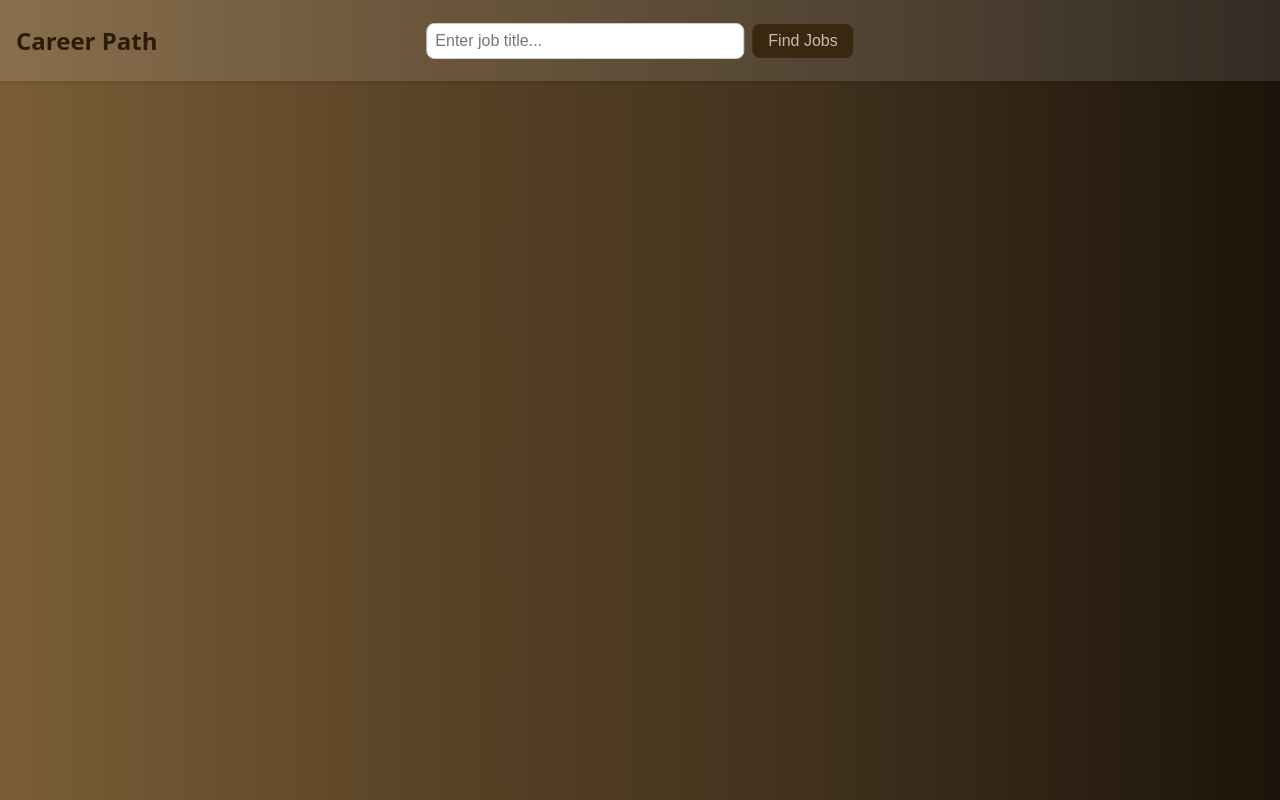
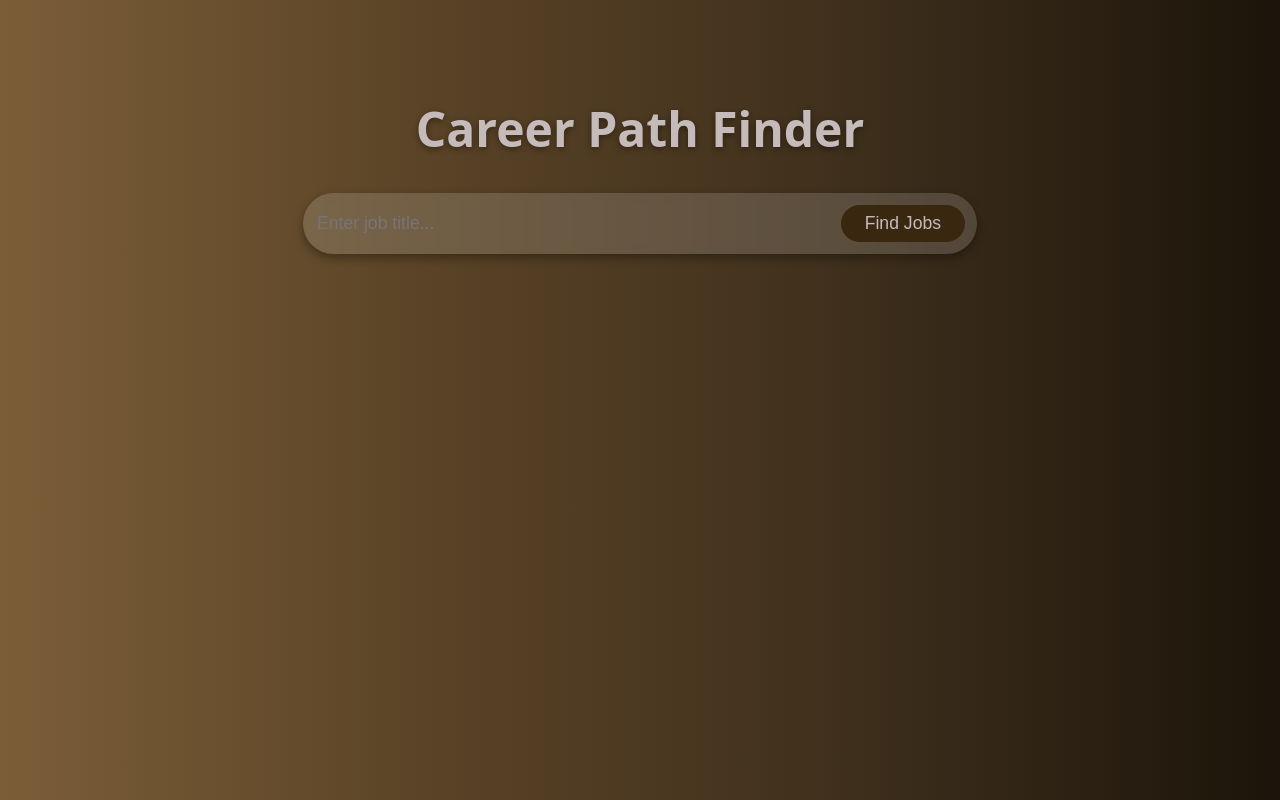
Before and after one commit to inezakevin23/smart-travel-planner, a plain HTML site: page index.html in a window 1280 px wide. Drawn offline with Linux system fonts and the light colour scheme.

Commit message:
updated css design

```diff
--- a/index.html
+++ b/index.html
@@ -3,22 +3,27 @@
   <head>
     <meta charset="UTF-8" />
     <meta name="viewport" content="width=device-width, initial-scale=1.0" />
+    <title>Career Path Finder</title>
     <link rel="stylesheet" href="./styles/styles.css" />
-    <title>Career Path</title>
   </head>
   <body>
-    <header>
-      <div class="title">
-        <h1>Career Path</h1>
+    <div id="container">
+      <div class="logo">Career Path Finder</div>
+
+      <div class="search-wrapper" id="searchWrapper">
+        <div class="search">
+          <input
+            id="searchInput"
+            placeholder="Enter job title..."
+            type="text"
+          />
+          <button id="searchBtn">Find Jobs</button>
+        </div>
       </div>
-      <div class="search">
-        <input placeholder="Enter job title..." type="text" size="32" />
-        <button>Find Jobs</button>
-      </div>
-    </header>
-    <main class="container">
-      <div></div>
-    </main>
-    <footer></footer>
+
+      <div id="results"></div>
+    </div>
+
+    <script src="script.js"></script>
   </body>
 </html>
--- a/styles/styles.css
+++ b/styles/styles.css
@@ -1,3 +1,7 @@
+/* ---------------------------------------- */
+/* ROOT VARIABLES (YOUR ORIGINAL PALETTE)   */
+/* ---------------------------------------- */
+
 :root {
   --primary-color: #3a270f;
   --primary-color-contrast: #c5bbbb;
@@ -15,91 +19,177 @@
   --space-4: 1rem;
   --space-5: 1.5rem;
   --space-6: 2rem;
-  --border-radius: 0.5rem;
   --max-width: 1200px;
   --focus-outline: 2px solid var(--primary-color);
 }
+
+/* ---------------------------------------- */
+/* GLOBAL STYLES                            */
+/* ---------------------------------------- */
+
 body {
   background: var(--background-color);
   font-family: system-ui, -apple-system, BlinkMacSystemFont, "Segoe UI", Roboto,
-    "Helvetica Neue", Arial, sans-serif;
+    Arial, sans-serif;
   padding: 0;
   margin: 0;
-  border: none;
-  /* box-sizing: border-box; */
+  color: var(--text-color);
 }
-header {
-  display: flex;
-  justify-content: center;
-  align-items: center;
-  gap: var(--space-3);
-  padding: var(--space-2) var(--space-4);
-  background-color: rgba(255, 255, 255, 0.1);
-  box-shadow: 0 2px 4px rgba(0, 0, 0, 0.1);
-}
-.title {
-  flex-grow: 1;
-  text-align: left;
-}
-header h1 {
-  color: var(--text-color);
-  font-size: 1.5rem;
-}
-.search {
-  position: absolute;
-  left: 50%;
-  transform: translateX(-50%);
-  display: flex;
-  align-items: center;
-  gap: var(--space-2);
-  z-index: 10;
-}
-.container {
+
+#container {
+  min-height: 100vh;
+  width: 100%;
   display: flex;
   flex-direction: column;
   align-items: center;
-  padding: var(--space-4);
-  text-align: center;
 }
-button {
+
+/* ---------------------------------------- */
+/* LOGO TITLE (LIKE GOOGLE)                 */
+/* ---------------------------------------- */
+
+.logo {
+  font-size: 2rem;
+  margin-top: 6rem;
+  font-weight: bold;
+  color: var(--primary-color-contrast);
+  transition: 0.4s ease;
+  text-shadow: 0 2px 6px rgba(0, 0, 0, 0.4);
+}
+
+.logo-small {
+  font-size: 1.2rem !important;
+  margin-top: 1rem !important;
+}
+
+/* ---------------------------------------- */
+/* SEARCH WRAPPER (GOOGLE STYLE CENTERED)   */
+/* ---------------------------------------- */
+
+.search-wrapper {
+  margin-top: 2rem;
+  width: 100%;
+  display: flex;
+  justify-content: center;
+  transition: all 0.5s ease;
+}
+
+.search {
+  width: 80%;
+  max-width: 450px;
+  display: flex;
+  gap: var(--space-2);
+  background: rgba(255, 255, 255, 0.15);
+  padding: var(--space-3);
+  border-radius: 50px;
+  box-shadow: 0 4px 10px rgba(0, 0, 0, 0.35);
+  backdrop-filter: blur(4px);
+  transition: 0.4s ease;
+}
+
+.search-top {
+  margin-top: 0.5rem !important;
+}
+
+/* Input */
+.search input {
+  flex: 1;
+  border: none;
+  outline: none;
+  font-size: 1rem;
+  background: transparent;
+}
+.search:focus-within {
+  border: 1px solid #c6c6c6;
+  box-shadow: 0 2px 10px rgba(0, 0, 0, 0.3);
+}
+
+/* Button */
+.search button {
   background-color: var(--primary-color);
   color: var(--primary-color-contrast);
   border: none;
   padding: var(--space-2) var(--space-4);
-  border-radius: var(--border-radius);
+  border-radius: 50px;
   cursor: pointer;
   font-size: 1rem;
-  transition: background-color 0.3s ease;
+  transition: 0.3s ease;
+  white-space: nowrap;
 }
-button:hover {
+
+.search button:hover {
   background-color: #5d472a;
 }
-input[type="text"] {
-  padding: var(--space-2);
-  border: 1px solid #ccc;
-  border-radius: var(--border-radius);
-  font-size: 1rem;
-  width: 300px;
+
+/* ---------------------------------------- */
+/* RESULTS SECTION                          */
+/* ---------------------------------------- */
+
+#results {
+  margin-top: var(--space-5);
+  color: var(--primary-color-contrast);
+  text-align: center;
+  padding: 0 var(--space-4);
 }
-input[type="text"]:focus {
-  outline: var(--focus-outline);
-  border-color: var(--primary-color);
-}
-/* mobile display */
+
+/* ---------------------------------------- */
+/* MOBILE FIRST ADJUSTMENTS                 */
+/* ---------------------------------------- */
+
 @media (max-width: 600px) {
+  .logo {
+    font-size: 1.7rem;
+    margin-top: 5rem;
+  }
+
   .search {
-    gap: var(--space-2);
-    position: static;
-    transform: none;
+    max-width: 95%;
+    padding: var(--space-2);
   }
-  input[type="text"] {
-    width: 100%;
+
+  .search input {
+    font-size: 0.9rem;
   }
+
   .search button {
-    width: 50%;
-    padding: var(--space-2) var(--space-2);
-  }
-  header h1 {
-    font-size: 1.2rem;
+    padding: var(--space-2) var(--space-3);
+    font-size: 0.9rem;
   }
 }
+
+/* ---------------------------------------- */
+/* TABLET                                   */
+/* ---------------------------------------- */
+
+@media (min-width: 600px) and (max-width: 900px) {
+  .logo {
+    font-size: 2.4rem;
+  }
+
+  .search {
+    max-width: 550px;
+  }
+}
+
+/* ---------------------------------------- */
+/* DESKTOP                                  */
+/* ---------------------------------------- */
+
+@media (min-width: 900px) {
+  .logo {
+    font-size: 3rem;
+  }
+
+  .search {
+    max-width: 650px;
+  }
+
+  .search input {
+    font-size: 1.1rem;
+  }
+
+  .search button {
+    font-size: 1.1rem;
+    padding: var(--space-2) var(--space-5);
+  }
+}
```
